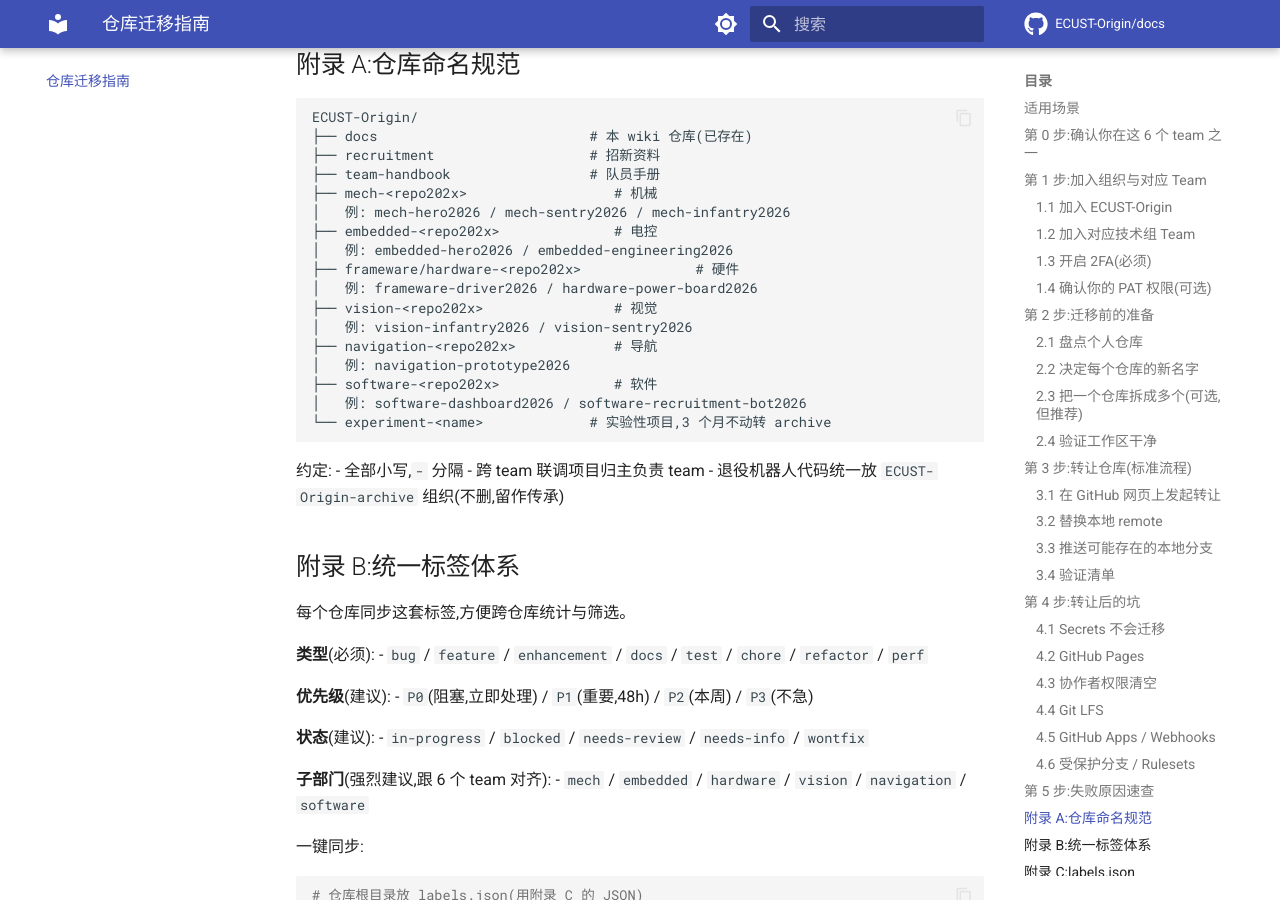
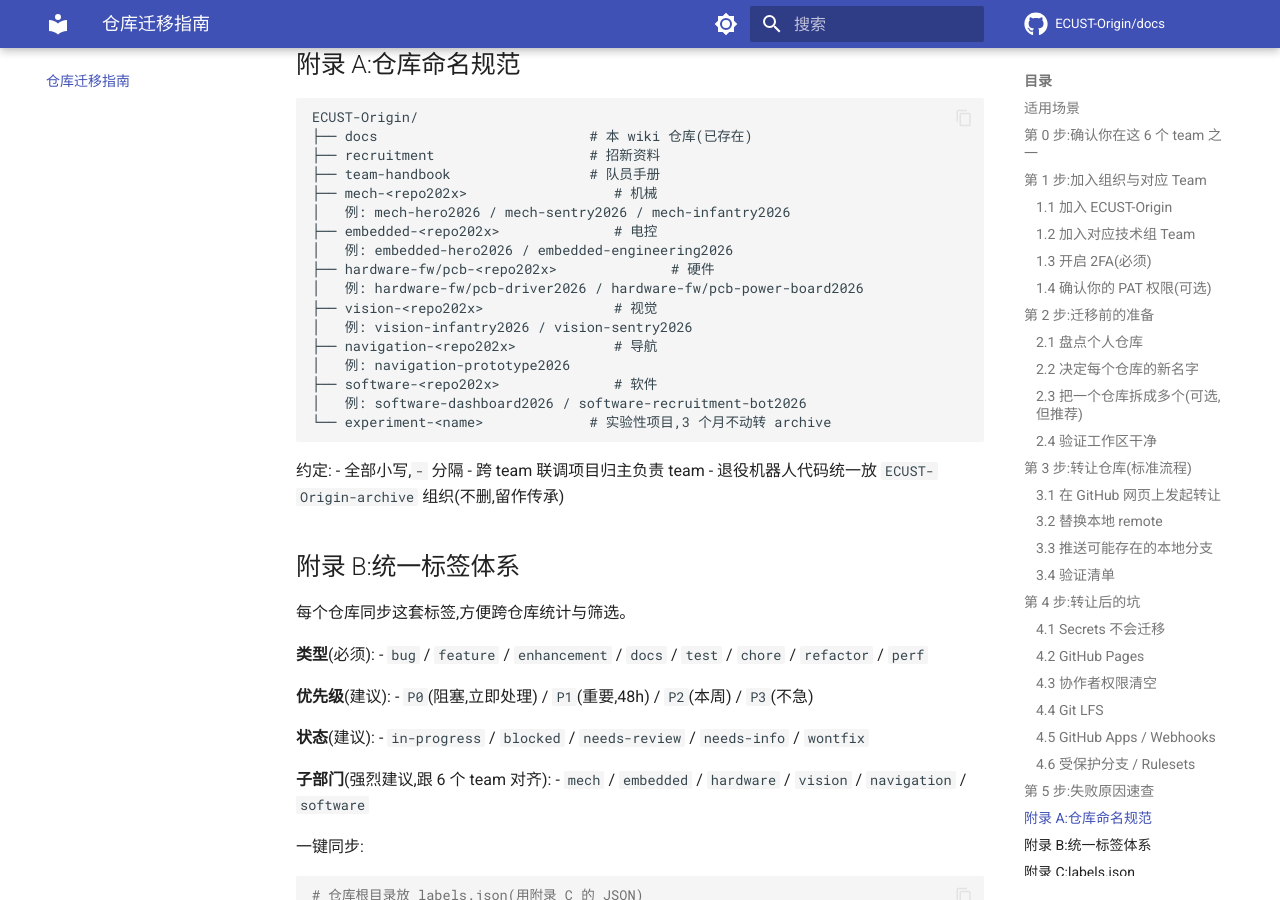
Before and after one commit to ECUST-Origin/docs, an MkDocs documentation site: the page built from docs/migration-guide.md, in a window 1280 px wide and 900 px high, scrolled down 8434 px. Built offline with MkDocs 1.6.1 and Material for MkDocs 9.7.7, drawn with Linux system fonts in a browser that asks for light colours; comment, search, counter and statistics services are not loaded; some of the changed text lies outside the part shown.

Commit message:
docs: rename hardware repos to hardware-fw/pcb-<repo202x>
Use a dedicated hardware-fw/ prefix so PCB and firmware repos share a
clearer hierarchy under the hardware team. Update §0 naming table,
§2.2 rename example, and appendix A tree + examples.

```diff
--- a/docs/migration-guide.md
+++ b/docs/migration-guide.md
@@ -21,7 +21,7 @@
 | --- | --- | --- |
 | `mechanical` | 机械设计 | `mech-<repo202x>` |
 | `embedded` | 电控 / 嵌入式代码 | `embedded-<repo202x>` |
-| `hardware` | PCB / 固件 | `hardware-<repo202x>` |
+| `hardware` | PCB / 固件 | `hardware-fw/pcb-<repo202x>` |
 | `vision` | 视觉 / 自瞄 | `vision-<repo202x>` |
 | `navigation` | 定位 / 路径规划 | `navigation-<repo202x>` |
 | `software` | 客户端 / 工具 | `software-<repo202x>` |
@@ -97,7 +97,7 @@ gh repo list <你的个人账号> --limit 200 --json name,description,isPrivate
 | --- | --- | --- |
 | `my-rm-2024-code` | `embedded-hero2026` | embedded |
 | `vision-test` | `vision-infantry2026` | vision |
-| `my-PCB-designs` | `frameware/pcb-driver-board2026` | hardware |
+| `my-PCB-designs` | `hardware-fw/pcb-driver-board2026` | hardware |
 | `sentry2023` | `mech-sentry2026` | mechanical |
 | `my-slamexp` | `navigation-prototype2026` | navigation |
 | `rm-dashboard` | `software-dashboard2026` | software |
@@ -278,8 +278,8 @@ ECUST-Origin/
 │   例: mech-hero2026 / mech-sentry2026 / mech-infantry2026
 ├── embedded-<repo202x>              # 电控
 │   例: embedded-hero2026 / embedded-engineering2026
-├── frameware/hardware-<repo202x>              # 硬件
-│   例: frameware-driver2026 / hardware-power-board2026
+├── hardware-fw/pcb-<repo202x>              # 硬件
+│   例: hardware-fw/pcb-driver2026 / hardware-fw/pcb-power-board2026
 ├── vision-<repo202x>                # 视觉
 │   例: vision-infantry2026 / vision-sentry2026
 ├── navigation-<repo202x>            # 导航
```
